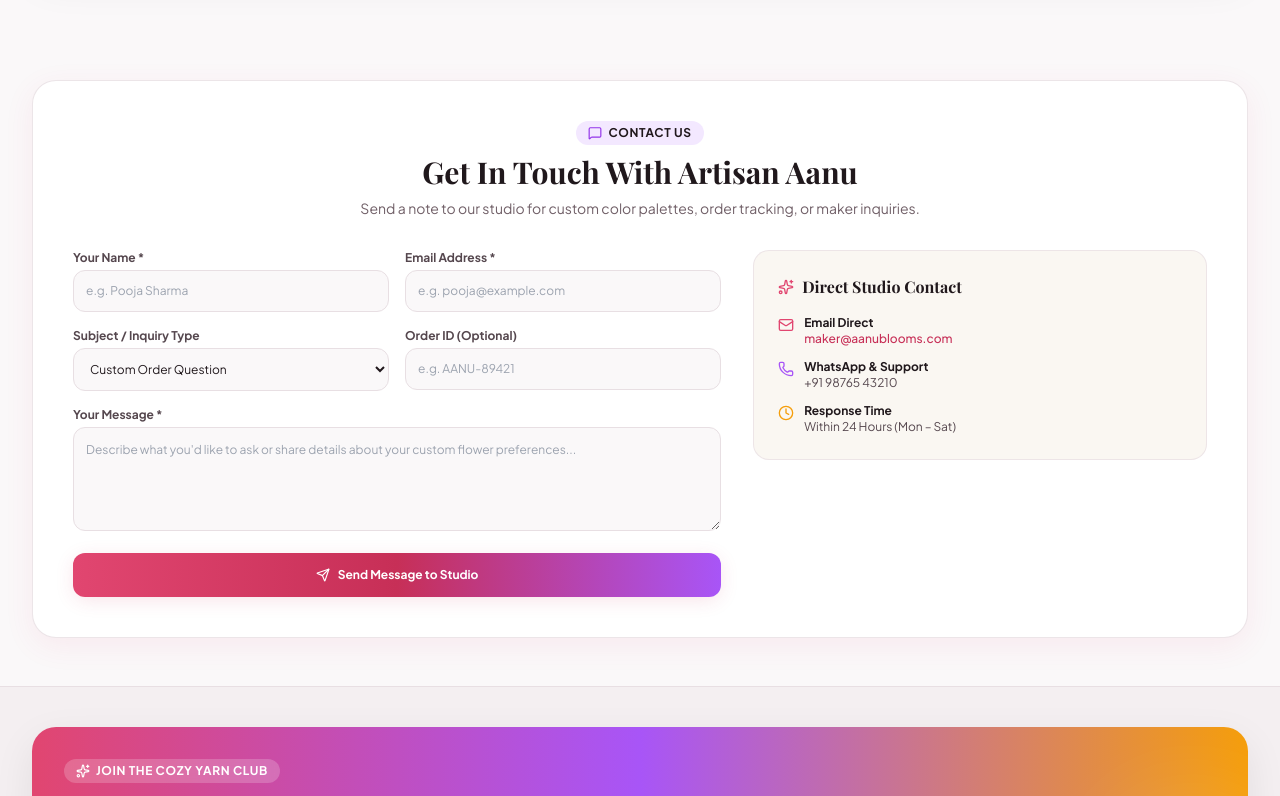
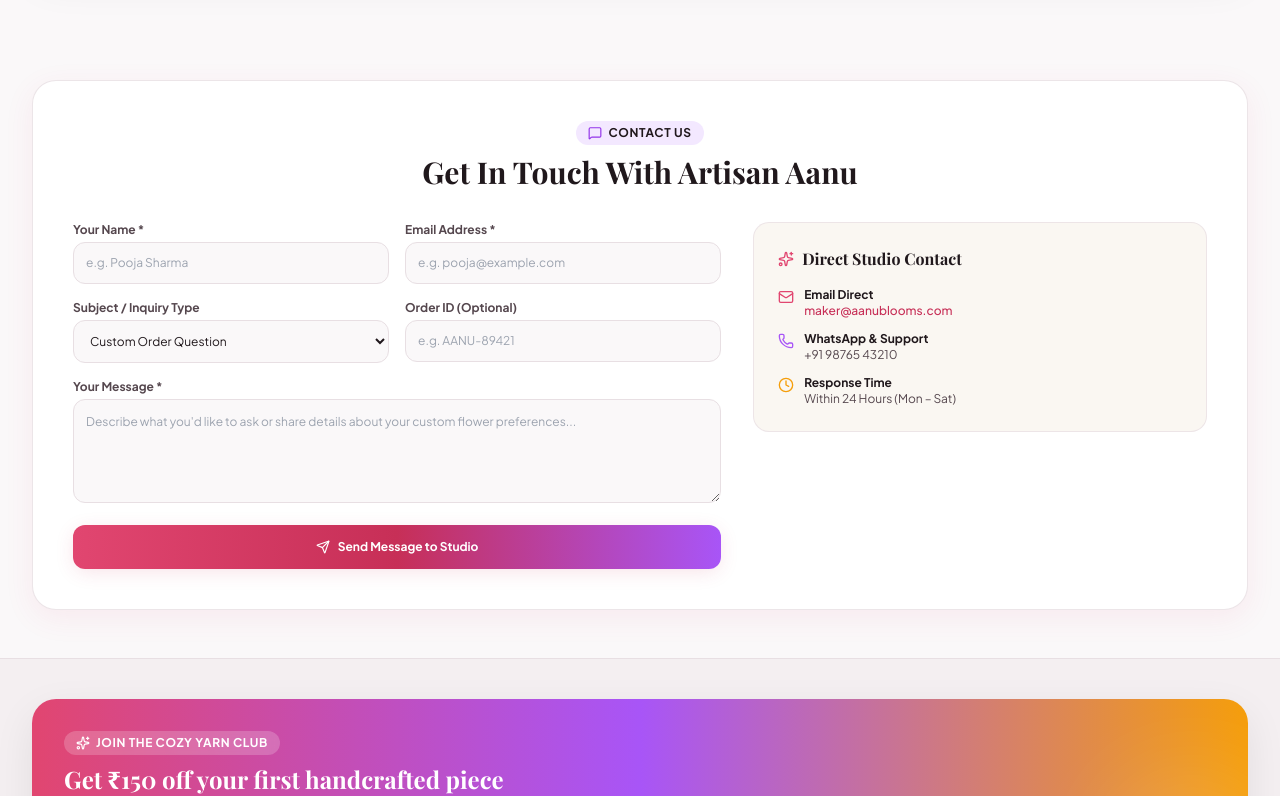
Before and after one commit to mrunali-hatzade/aanublooms, a React (Vite) app in the folder frontend/: page / in a window 1280 px wide. Shown: the part 4080-4876 px from the top of the page. Built offline with nearby package versions, Linux system fonts and the light colour scheme; no server answers; the HTML template or start-up script is replaced by a standard one; a web font is replaced by a local one.

Commit message:
Remove subtitle text from ContactFormSection as requested

```diff
--- a/frontend/src/components/common/ContactFormSection.jsx
+++ b/frontend/src/components/common/ContactFormSection.jsx
@@ -3,7 +3,7 @@ import { Send, CheckCircle2, MessageSquare, Mail, Phone, Clock, Sparkles } from
 import { api } from '../../services/api';
 import { useToast } from '../../context/ToastContext';
 
-export const ContactFormSection = ({ title = "Get In Touch With Artisan Aanu", subtitle = "Send a note to our studio for custom color palettes, order tracking, or maker inquiries." }) => {
+export const ContactFormSection = ({ title = "Get In Touch With Artisan Aanu", subtitle = "" }) => {
   const { addToast } = useToast();
 
   const [formData, setFormData] = useState({
@@ -59,9 +59,11 @@ export const ContactFormSection = ({ title = "Get In Touch With Artisan Aanu", s
           <h2 className="text-2xl sm:text-3xl font-serif font-bold text-warmgray-900 dark:text-white">
             {title}
           </h2>
-          <p className="text-xs sm:text-sm text-warmgray-600 dark:text-warmgray-300 leading-relaxed">
-            {subtitle}
-          </p>
+          {subtitle && (
+            <p className="text-xs sm:text-sm text-warmgray-600 dark:text-warmgray-300 leading-relaxed">
+              {subtitle}
+            </p>
+          )}
         </div>
 
         <div className="grid grid-cols-1 lg:grid-cols-12 gap-8 items-start">
```
